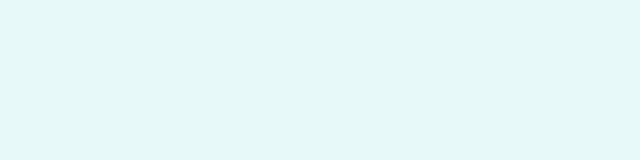
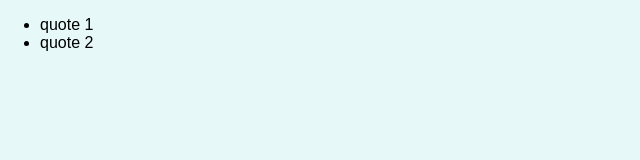
Before and after one commit to dmgudeman/277ReactRouter, a React (Create React App) app: page /quotes in a window 1280 px wide. Shown: the top 160 px of the page, without its empty margins (0-640 px from the left). Built offline with nearby package versions, Linux system fonts and the light colour scheme.

Commit message:
started routing

```diff
--- a/src/App.js
+++ b/src/App.js
@@ -1,8 +1,25 @@
+import { Route, Switch, Redirect } from 'react-router-dom';
+
+import QuoteDetail from './pages/QuoteDetail';
+import Quotes from './pages/Quotes';
+import NewQuote from './pages/NewQuote';
+
 function App() {
   return (
-    <div>
-
-    </div>
+    <Switch>
+      <Route path="/" exact>
+        <Redirect to="/quotes"/>
+      </Route>
+      <Route path="/quotes" exact>
+        <Quotes />
+      </Route>
+      <Route path="/quotes/:quoteId">
+        <QuoteDetail />
+      </Route>
+      <Route path="/new-quote">
+        <NewQuote />
+      </Route>
+    </Switch>
   );
 }
 
--- a/src/index.js
+++ b/src/index.js
@@ -1,7 +1,8 @@
 import ReactDOM from 'react-dom/client';
+import {BrowserRouter} from 'react-router-dom';
 
 import './index.css';
 import App from './App';
 
 const root = ReactDOM.createRoot(document.getElementById('root'));
-root.render(<App />);
+root.render(<BrowserRouter><App /></BrowserRouter>);
--- /dev/null
+++ b/src/pages/NewQuote.js
@@ -0,0 +1,9 @@
+
+
+const NewQuote = () => {
+    return(
+        <div>NEW QUOTE</div>
+    )
+}
+
+export default NewQuote;
--- /dev/null
+++ b/src/pages/QuoteDetail.js
@@ -0,0 +1,21 @@
+import React, { Fragment } from 'react';
+import { useParams } from 'react-router-dom';
+
+
+
+
+const QuoteDetail = () => {
+    const params = useParams();
+
+  console.log(params.quoteId);
+  return (
+    <Fragment>
+    <div>
+      <h1>QuoteDetail</h1>
+      <h2>{params.quoteId}</h2>
+      </div>
+    </Fragment>
+  );
+};
+
+export default QuoteDetail;
--- /dev/null
+++ b/src/pages/Quotes.js
@@ -0,0 +1,18 @@
+
+
+import React, {Fragment} from 'react';
+
+const Quotes = () => {
+    return (
+        <Fragment>
+        <main>
+        <ul>
+        <li>quote 1</li>
+        <li>quote 2</li>
+        </ul>
+        </main>
+        </Fragment>
+    )
+}
+
+export default Quotes;
```
Also changed, not shown: 1 other file (tests, documents, lock files or other folders).
